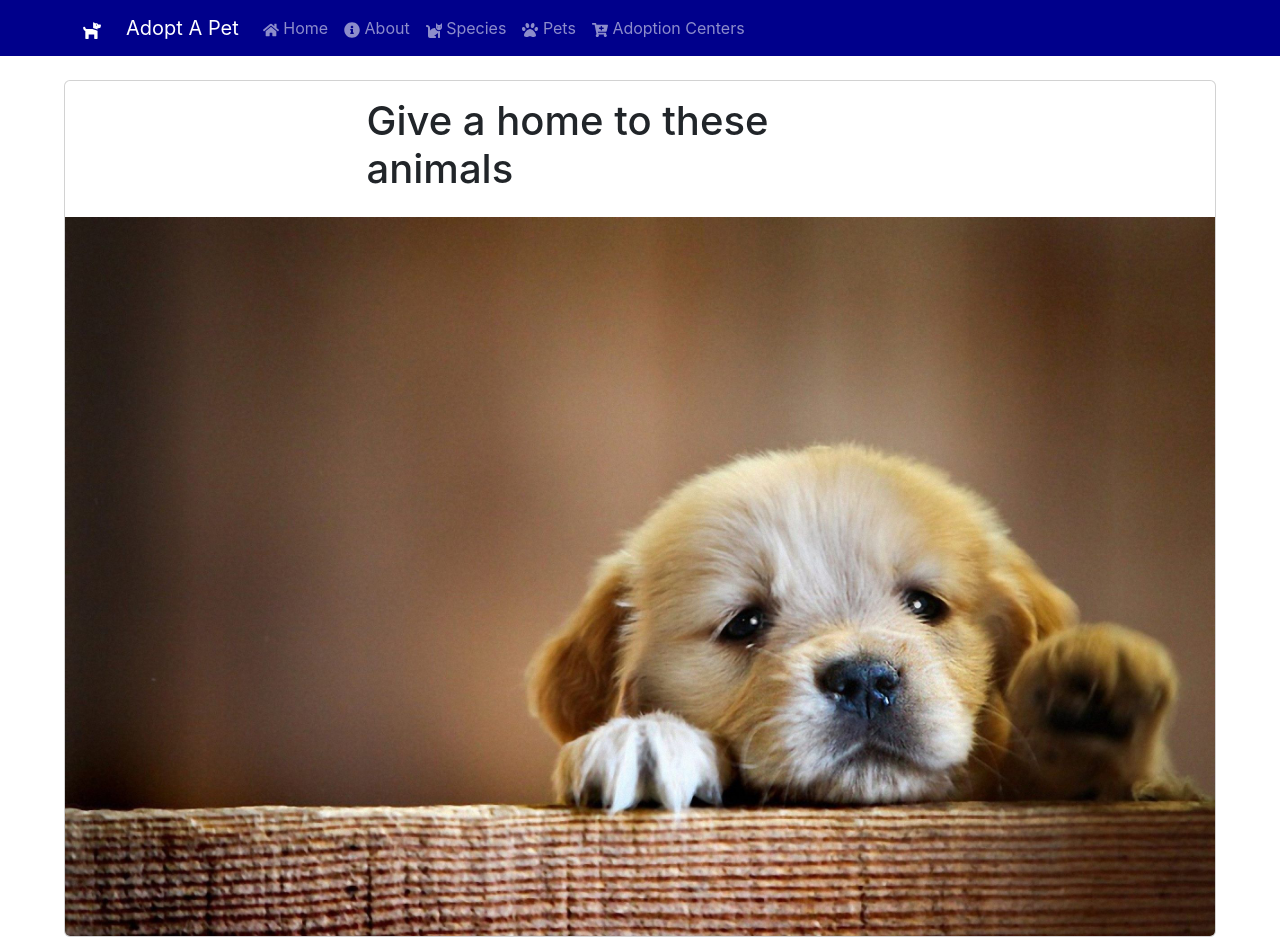
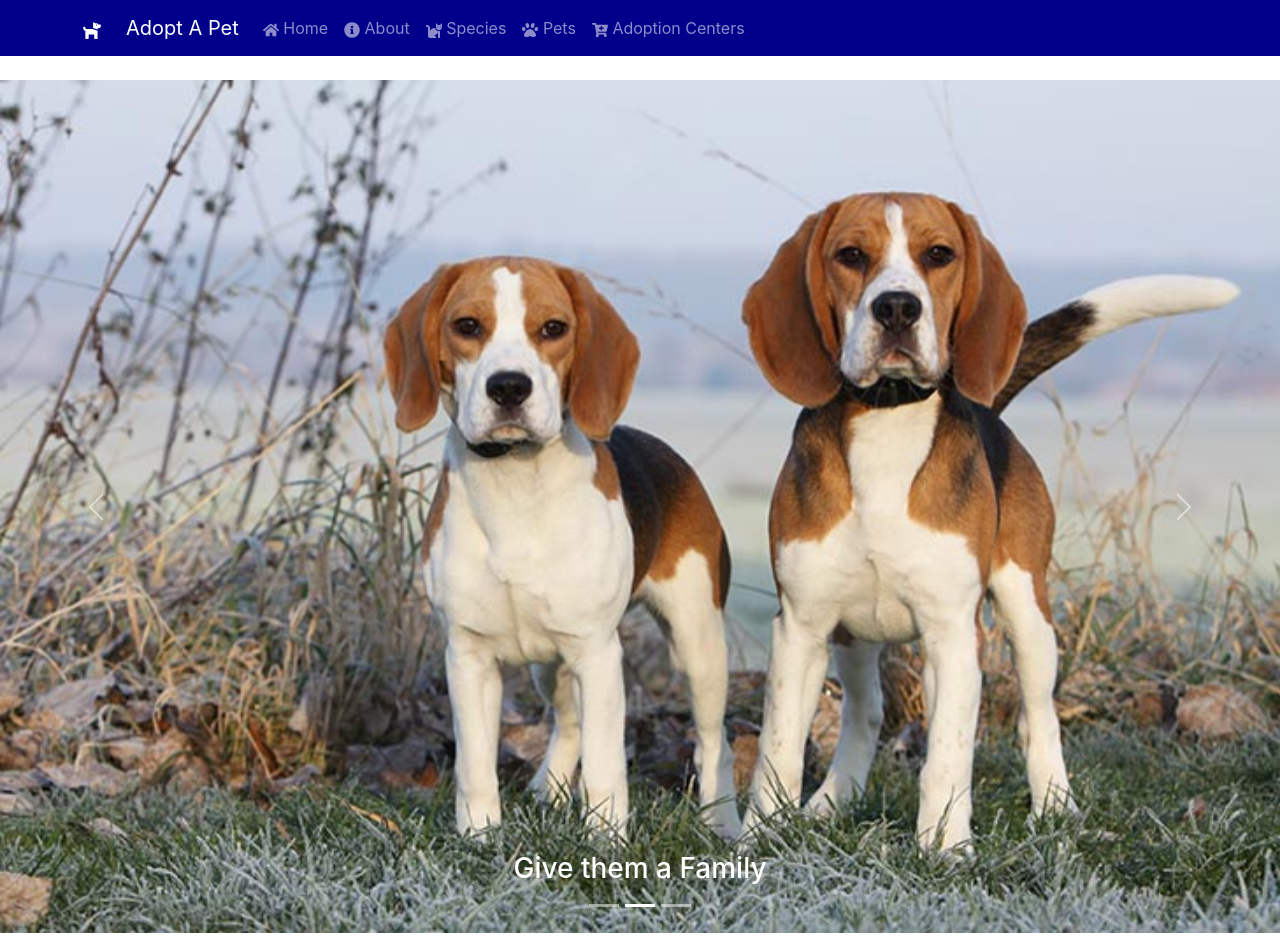
Before and after one commit to Tushar1729-k/AdoptAPet, a React (Create React App) app in the folder front-end/: page / in a window 1280 px wide. Shown: the top 952 px of the page. Built offline with nearby package versions, Linux system fonts and the light colour scheme; the HTML template or start-up script is replaced by a standard one; what react-google-maps would draw is missing.

Commit message:
Added Carousel to Home Page and Cleaned Up About Page

```diff
--- /dev/null
+++ b/front-end/src/Components/CarouselHomePage.js
@@ -0,0 +1,47 @@
+import React from 'react'
+import { Carousel } from 'react-bootstrap'
+import beagle_1 from '../Images/beagle_1.jpg'
+import DogHomePage from "../Images/dog_home_page.jpg"
+import DomesticShortHair from "../Images/domestic_short_hair_2.jpg"
+
+const CarouselHomePage = () => {
+    return (
+        <div>
+            <Carousel fade>
+                <Carousel.Item>
+                    <img
+                    className="d-block w-100"
+                    src={DogHomePage}
+                    alt="First slide"
+                    />
+                    <Carousel.Caption>
+                    <h3>Give a Home</h3>
+                    </Carousel.Caption>
+                </Carousel.Item>
+                <Carousel.Item>
+                    <img
+                    className="d-block w-100"
+                    src={beagle_1}
+                    alt="Second slide"
+                    />
+
+                    <Carousel.Caption>
+                    <h3>Give them a Family</h3>
+                    </Carousel.Caption>
+                </Carousel.Item>
+                <Carousel.Item>
+                    <img
+                    className="d-block w-100"
+                    src={DomesticShortHair}
+                    alt="Third slide"
+                    />
+                    <Carousel.Caption>
+                    <h3>Find a Pet Today</h3>
+                    </Carousel.Caption>
+                </Carousel.Item>
+            </Carousel>
+        </div>
+    )
+}
+
+export default CarouselHomePage
--- a/front-end/src/GeneralPages/AboutPage.js
+++ b/front-end/src/GeneralPages/AboutPage.js
@@ -1,5 +1,5 @@
 import React, { useEffect, useState } from 'react'
-import { Row, Col, Card, ListGroup } from 'react-bootstrap'
+import { Row, Col, Card, ListGroup, Tabs, Tab } from 'react-bootstrap'
 import TusharKohliImg from "./images/TusharKohliImg.jpg"
 import NanduVudumulaImg from "./images/NanduVudumulaImg.jpg"
 import SeanAujongImg from "./images/SeanAujongImg.jpg"
@@ -188,11 +188,11 @@ const About = () => {
 						return (
 							<Col key={teamMember}>
 								<Card>
-									<Card.Img variant="top" src={picture} style={{ width: '50%', height: '50%' }} />
+									<Card.Img variant="top" src={picture} style={{ width: '100%', height: '100%' }} />
 									<Card.Body>
 										<Card.Title style={{ fontSize: '4vh' }}>{name}</Card.Title>
 										<Card.Subtitle style={{ fontSize: '2vh' }} className="mb-2 text-muted">{role}</Card.Subtitle>
-										<ListGroup horizontal>
+										<ListGroup>
 											<ListGroup.Item>Bio : {bio}</ListGroup.Item>
 											<ListGroup.Item>Commits : {commits}</ListGroup.Item>
 											<ListGroup.Item>Issues : {issues}</ListGroup.Item>
@@ -211,28 +211,35 @@ const About = () => {
 				<div>
 				</div>
 			)}
+			<div style={{paddingTop: '4vh'}}>
+			<Card>
+				<Card.Header>
+					<h1>Gitlab Combined Data</h1>
+					<Row>
+						<Col>
+						<p>Total Commits: {groupCommits}</p>
+						</Col>
+						<Col>
+						<p>Total Issues: {groupIssues}</p>
+						</Col>
+						<Col>
+						<p>Total Tests: {groupTests}</p>
+						</Col>
+					</Row>
+				</Card.Header>
+			<Card.Body>
+			<Tabs defaultActiveKey="api" id="uncontrolled-tab-example" className="mb-3">
+				<Tab eventKey="api" title="APIs Used">
+					<p><a href="https://gitlab.com/api/v4/projects/29831002/repository/contributors" target="_blank" rel="noopener noreferrer">Git Repo Contributor API</a>: Provides team contribution info for the About page</p>
 
-			<h1>Gitlab Combined Data</h1>
-			<p>Total Commits: {groupCommits}</p>
-			<p>Total Issues: {groupIssues}</p>
-			<p>Total Tests: {groupTests}</p>
-			{/* <br /> */}
-			<a href="https://gitlab.com/10am-group-8/adopt-a-pet" target="_blank" rel="noopener noreferrer"><h1>GitLab Repo</h1></a>
-			<br></br>
-			<a href="https://documenter.getpostman.com/view/17710041/UUy38kte" target="_blank" rel="noopener noreferrer"><h1>API Documentation</h1></a>
-			<br />
-			<h1>APIs Used</h1>
-			<p><a href="https://gitlab.com/api/v4/projects/29831002/repository/contributors" target="_blank" rel="noopener noreferrer">Git Repo Contributor API</a>: Provides team contribution info for the About page</p>
-			{/* <br /> */}
 					<p><a href="https://api.rescuegroups.org/v5/" target="_blank" rel="noopener noreferrer">Rescue Groups API</a>: Provides aggregated data for Adoption Centers</p>
-			{/* <br /> */}
+
 					<p><a href="https://docs.thecatapi.com/" target="_blank" rel="noopener noreferrer">The Cat API</a>: Provides generic information about cat breeds</p>
-			{/* <br /> */}
+
 					<p><a href="https://docs.thedogapi.com/" target="_blank" rel="noopener noreferrer">The Dog API</a>: Provides generic information about dog breeds</p>
-			{/* <br /> */}
 					<p><a href="https://developers.google.com/maps" target="_blank" rel="noopener noreferrer">Google Maps API</a>: Provides information and graphics for provided locations (e.g. adoption centers)</p>
-
-			<h1>Tools Used</h1>
+				</Tab>
+				<Tab eventKey="tool" title="Tools Used">
 				<ul>
 					<li><a href="https://reactjs.org/" target="_blank" rel="noopener noreferrer">React</a> - front-end framework by Facebook to design and update simple views</li>
 					<li><a href="https://getbootstrap.com/" target="_blank" rel="noopener noreferrer">React Bootstrap</a> - used for its prebuilt components like Card and Navbar</li>
@@ -241,7 +248,15 @@ const About = () => {
 					<li><a href="https://gitlab.com" target="_blank" rel="noopener noreferrer">GitLab</a> - used to host our code in a version control system</li>
 					<li><a href="https://www.namecheap.com/" target="_blank" rel="noopener noreferrer">NameCheap</a> - used to purchase the domain and manage DNS records</li>
 				</ul>
-
+				</Tab>
+				<Tab eventKey="link" title="Links">
+					<a href="https://gitlab.com/10am-group-8/adopt-a-pet" target="_blank" rel="noopener noreferrer"><h3>GitLab Repo</h3></a>
+					<a href="https://documenter.getpostman.com/view/17710041/UUy38kte" target="_blank" rel="noopener noreferrer"><h3>API Documentation</h3></a>
+				</Tab>
+			</Tabs>
+			</Card.Body>
+			</Card>
+			</div>
 		</div>
 	)
 }
--- a/front-end/src/GeneralPages/HomePage.js
+++ b/front-end/src/GeneralPages/HomePage.js
@@ -4,28 +4,16 @@ import DogHomePage from "../Images/dog_home_page.jpg"
 import SpeciesBreedHomePage from "../Images/species_breeds_home.jpg"
 import AdoptableHomePage from "../Images/adoptable_model_home.jpg"
 import AdoptionCenterHomePage from "../Images/adoption_center_model_home.jpg"
+import CarouselHomePage from '../Components/CarouselHomePage'
 import { Link } from "react-router-dom";
 
 const HomePage = () => {
     return (
-        <div style={{paddingLeft: "5vw", paddingRight: "5vw"}}>
+        <div>
             <div>
-            <Card>
-                <Card.Body>
-                <Card.Text>
-                    <Row>
-                        <Col></Col>
-                        <Col lg={6} xl={6}>
-                            <h1>Give a home to these animals</h1>
-                        </Col>
-                        <Col></Col>
-                    </Row>
-                </Card.Text>
-                </Card.Body>
-                <Card.Img variant="bottom" src={DogHomePage} />
-            </Card>
+                <CarouselHomePage />
             </div>
-            <div style={{paddingTop: "4vh"}}>
+            <div style={{paddingTop: "4vh", paddingLeft: "4vw", paddingRight: "4vw"}}>
             <CardGroup>
                 <Card>
                     <Link to="/sbmodel" style={{ textDecoration: 'none'}}>
--- a/front-end/src/GeneralPages/PetsModelPage.js
+++ b/front-end/src/GeneralPages/PetsModelPage.js
@@ -4,7 +4,6 @@ import { Row, Col, Card, ListGroup, Tabs, Tab, Form, Button } from 'react-bootst
 import Select from 'react-select'
 import Highlighter from "react-highlight-words"
 import { Link } from "react-router-dom"
-import pets from '../Data/AnimalsData.json'
 import Paginate from '../Components/Pagination'
 import axios from 'axios'
 import PropTypes from 'prop-types'
```
Lines whose indentation alone changed are shown as unchanged.
